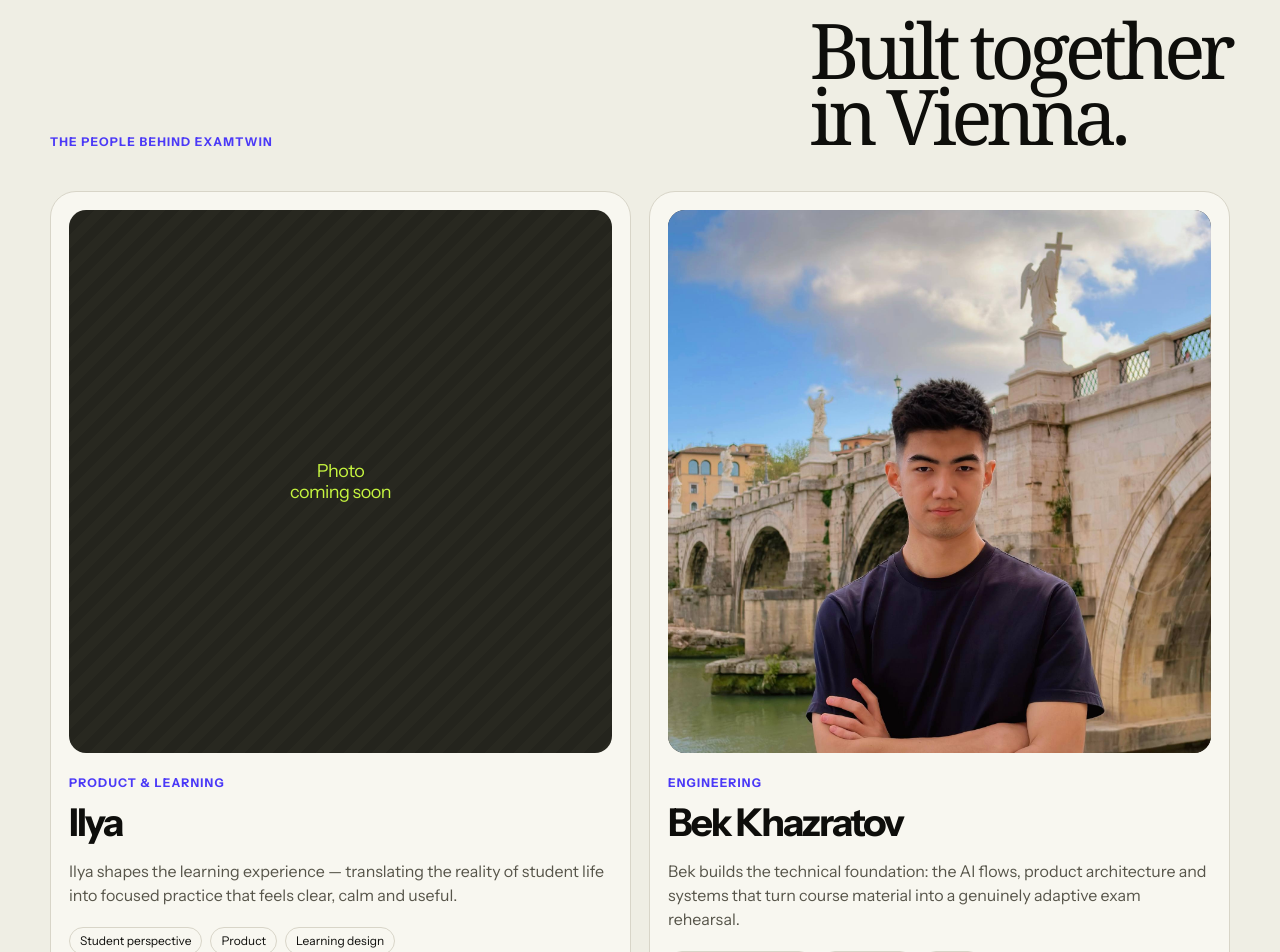
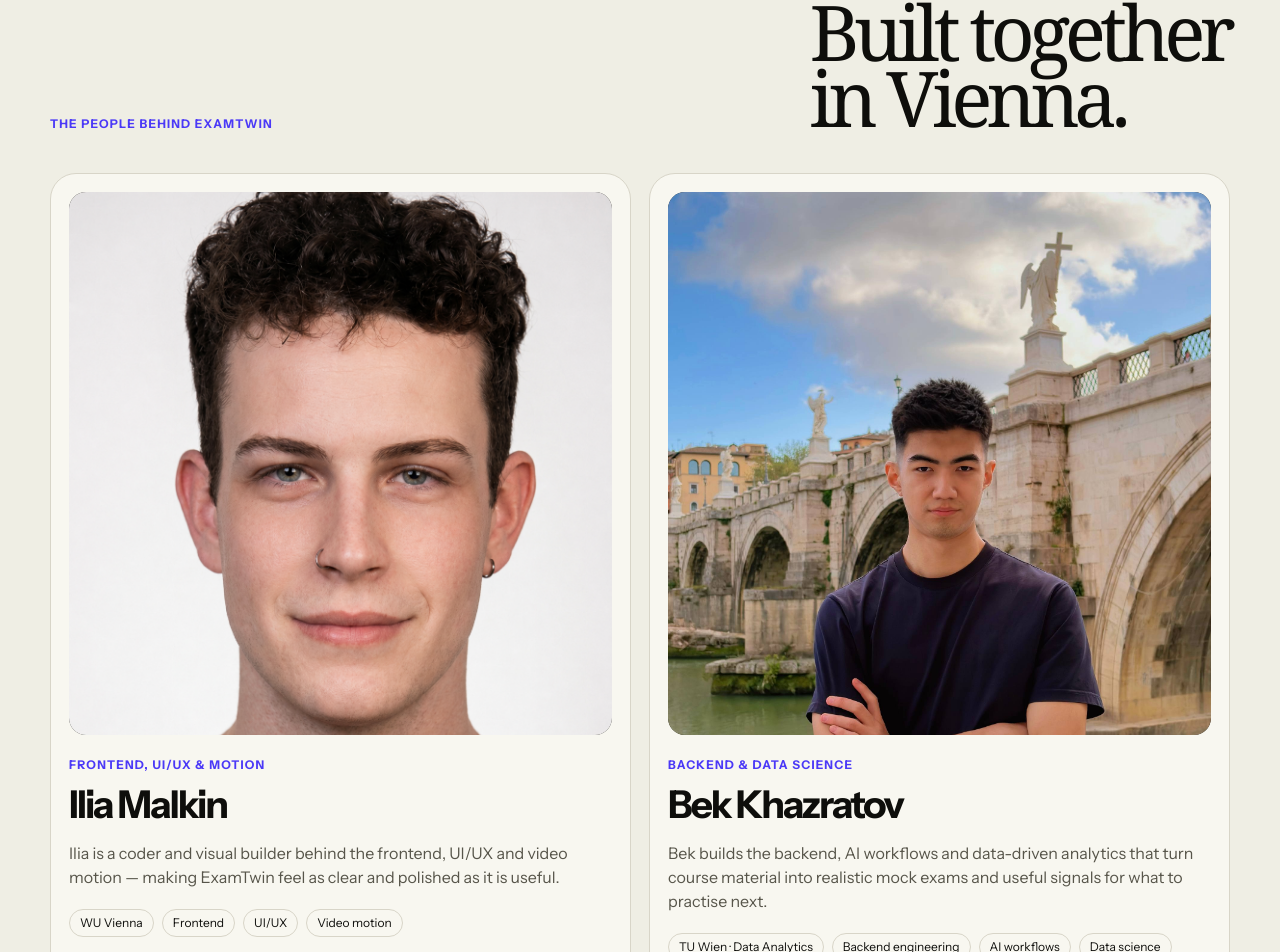
Before and after one commit to Rokki-Khazratov/OpenAI-buildweek, a Next.js app in the folder landing/: page /about in a window 1280 px wide. Shown: the part 798-1750 px from the top of the page. Built offline with nearby package versions, Linux system fonts and the light colour scheme.

Commit message:
feat: add Ilia profile and refine founder bios

```diff
--- a/landing/app/about/about.module.css
+++ b/landing/app/about/about.module.css
@@ -21,6 +21,8 @@
 .card { background: #f8f7f0; border: 1px solid #d8d5c8; border-radius: 26px; padding: 18px; }
 .photo { position: relative; overflow: hidden; aspect-ratio: 1 / 1; border-radius: 17px; background: #20201a; }
 .image { object-fit: cover; object-position: 50% 33%; }
+.iliaImage { object-position: 50% 19%; }
+.bekImage { object-position: 50% 25%; }
 .placeholder { display: grid; place-items: center; background: repeating-linear-gradient(-45deg, #282820, #282820 10px, #24241d 10px, #24241d 20px); color: #c5f43f; text-align: center; font-size: 18px; line-height: 1.15; letter-spacing: -.03em; }
 .role { color: #4b39f7; margin-top: 22px; }
 .card h3 { font-size: clamp(28px, 3vw, 42px); letter-spacing: -.055em; margin: 9px 0 13px; }
--- a/landing/app/about/page.jsx
+++ b/landing/app/about/page.jsx
@@ -22,8 +22,7 @@ export default function AboutPage() {
           <p className={styles.kicker}><span /> About us</p>
           <h1>By students,<br />for students.</h1>
           <div className={styles.copy}>
-            <p>We&apos;re Bek and Ilya — two students building ExamTwin from Vienna. We know the feeling of collecting notes, slides and past papers, then still wondering what to practise next.</p>
-            <p>So we&apos;re making the preparation partner we wished we had: one that understands the materials behind your real exam and helps you turn study time into evidence that you&apos;re ready.</p>
+            <p>Hi, we&apos;re two students in Vienna. While preparing for exams, we kept using ChatGPT, Claude, and Gemini, but every time we had to explain the context again and manually figure out where we were making mistakes. So we built ExamTwin: an AI-powered platform that turns your own study materials into realistic mock exams and uses data-driven analytics to identify weak areas and help you improve.</p>
           </div>
         </section>
 
@@ -35,31 +34,35 @@ export default function AboutPage() {
 
           <div className={styles.cards}>
             <article className={styles.card}>
-              <div className={`${styles.photo} ${styles.placeholder}`} aria-label="Ilya photo placeholder">
-                <span>Photo<br />coming soon</span>
+              <div className={styles.photo}>
+                <Image src="/team/ilia-malkin.png" alt="Ilia Malkin" fill sizes="(max-width: 760px) 100vw, 50vw" priority className={`${styles.image} ${styles.iliaImage}`} />
               </div>
-              <p className={styles.role}>Product & learning</p>
-              <h3>Ilya</h3>
-              <p className={styles.bio}>Ilya shapes the learning experience — translating the reality of student life into focused practice that feels clear, calm and useful.</p>
+              <p className={styles.role}>Frontend, UI/UX & motion</p>
+              <h3>Ilia Malkin</h3>
+              <p className={styles.bio}>Ilia is a coder and visual builder behind the frontend, UI/UX and video motion — making ExamTwin feel as clear and polished as it is useful.</p>
               <div className={styles.tags}>
-                <span>Student perspective</span>
-                <span>Product</span>
-                <span>Learning design</span>
+                <span>WU Vienna</span>
+                <span>Frontend</span>
+                <span>UI/UX</span>
+                <span>Video motion</span>
               </div>
-              <p className={styles.pending}>LinkedIn & GitHub coming soon</p>
+              <div className={styles.links}>
+                <a href="https://github.com/IliaMalkin/" target="_blank" rel="noreferrer">GitHub <Arrow /></a>
+              </div>
             </article>
 
             <article className={styles.card}>
               <div className={styles.photo}>
-                <Image src="/team/bek-khazratov.jpg" alt="Bek Khazratov" fill sizes="(max-width: 760px) 100vw, 50vw" priority className={styles.image} />
+                <Image src="/team/bek-khazratov.jpg" alt="Bek Khazratov" fill sizes="(max-width: 760px) 100vw, 50vw" priority className={`${styles.image} ${styles.bekImage}`} />
               </div>
-              <p className={styles.role}>Engineering</p>
+              <p className={styles.role}>Backend & data science</p>
               <h3>Bek Khazratov</h3>
-              <p className={styles.bio}>Bek builds the technical foundation: the AI flows, product architecture and systems that turn course material into a genuinely adaptive exam rehearsal.</p>
+              <p className={styles.bio}>Bek builds the backend, AI workflows and data-driven analytics that turn course material into realistic mock exams and useful signals for what to practise next.</p>
               <div className={styles.tags}>
-                <span>Full-stack engineering</span>
+                <span>TU Wien · Data Analytics</span>
+                <span>Backend engineering</span>
                 <span>AI workflows</span>
-                <span>Vienna</span>
+                <span>Data science</span>
               </div>
               <div className={styles.links}>
                 <a href="https://www.linkedin.com/in/bek-khazratov-751954225/" target="_blank" rel="noreferrer">LinkedIn <Arrow /></a>
```
Also changed, not shown: landing/public/team/ilia-malkin.png (added).
